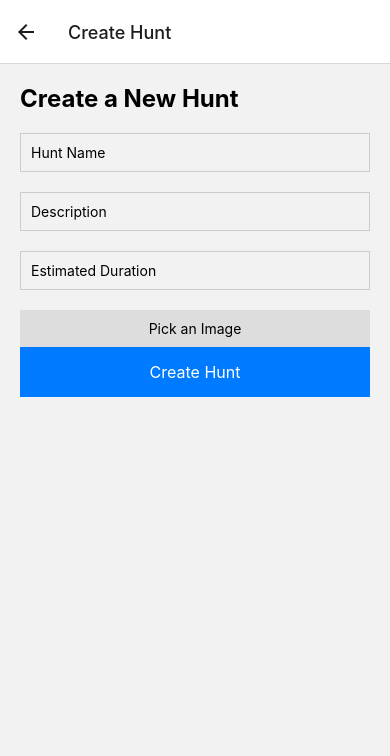
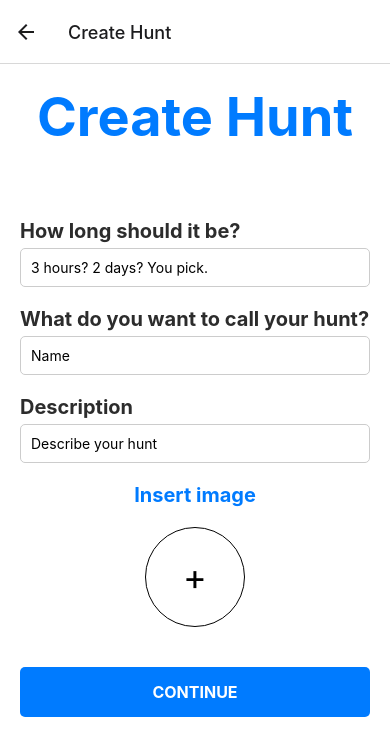
Before and after one commit to Fannynystrom/Hunt, a React Native app: screen /CreateHunt in a window 390 px wide. Shown: the top 756 px of the page. Built offline with nearby package versions, Linux system fonts and the light colour scheme; no server answers.

Commit message:
now when you click on continue in createhunt you get to the invite screen to invite friends, there are all users on the app

```diff
--- a/screens/Hunt/CreateHuntScreen.js
+++ b/screens/Hunt/CreateHuntScreen.js
@@ -1,120 +1,147 @@
 import React, { useState } from 'react';
 import { View, Text, TextInput, Pressable, StyleSheet, Image } from 'react-native';
-import { collection, addDoc } from 'firebase/firestore';
-import { db } from '../../firebaseConfig';
 import * as ImagePicker from 'expo-image-picker';
 
 const CreateHuntScreen = ({ navigation }) => {
-  const [huntName, setHuntName] = useState('');
+  const [title, setTitle] = useState('');
   const [description, setDescription] = useState('');
   const [duration, setDuration] = useState('');
   const [imageUri, setImageUri] = useState(null);
 
-  const handleCreateHunt = async () => {
-    try {
-      const huntRef = await addDoc(collection(db, 'hunts'), {
-        name: huntName,
-        description: description,
-        duration: duration,
-        imageUri: imageUri
-      });
-      console.log('Hunt created with ID:', huntRef.id);
-      navigation.navigate('Invite', { huntId: huntRef.id });
-    } catch (error) {
-      console.error('Error creating hunt:', error);
-    }
+  const handleContinue = () => {
+    navigation.navigate('Invite');
   };
 
-  const pickImage = async () => {
-    let result = await ImagePicker.launchImageLibraryAsync({
+  const handleChoosePhoto = async () => {
+    const { status } = await ImagePicker.requestMediaLibraryPermissionsAsync();
+    if (status !== 'granted') {
+      alert('Sorry, we need camera roll permissions to make this work!');
+      return;
+    }
+
+    const result = await ImagePicker.launchImageLibraryAsync({
       mediaTypes: ImagePicker.MediaTypeOptions.Images,
-      allowsEditing: true,
-      aspect: [4, 3],
       quality: 1,
     });
 
-    if (!result.canceled) {
+    if (!result.cancelled) {
       setImageUri(result.uri);
     }
   };
 
+
+
   return (
     <View style={styles.container}>
-      <Text style={styles.header}>Create a New Hunt</Text>
+      <Text style={styles.screenTitle}>Create Hunt</Text>
+
+      <Text style={styles.inputLabel}>How long should it be?</Text>
       <TextInput
         style={styles.input}
-        placeholder="Hunt Name"
-        value={huntName}
-        onChangeText={setHuntName}
+        placeholder="3 hours? 2 days? You pick."
+        value={duration}
+        onChangeText={setDuration}
       />
+
+      <Text style={styles.inputLabel}>What do you want to call your hunt?</Text>
       <TextInput
         style={styles.input}
-        placeholder="Description"
+        placeholder="Name"
+        value={title}
+        onChangeText={setTitle}
+      />
+
+      <Text style={styles.inputLabel}>Description</Text>
+      <TextInput
+        style={styles.input}
+        placeholder="Describe your hunt"
         value={description}
         onChangeText={setDescription}
       />
-      <TextInput
-        style={styles.input}
-        placeholder="Estimated Duration"
-        value={duration}
-        onChangeText={setDuration}
-      />
-      <Pressable style={styles.imagePicker} onPress={pickImage}>
-        <Text>Pick an Image</Text>
+
+      <Text style={styles.imageLabel}>Insert image</Text>
+      <Pressable style={styles.imageContainer} onPress={handleChoosePhoto}>
+        {imageUri ? (
+          <Image source={{ uri: imageUri }} style={styles.image} />
+        ) : (
+          <Text style={styles.imagePlaceholder}>+</Text>
+        )}
       </Pressable>
-      {imageUri && <Image source={{ uri: imageUri }} style={styles.image} />}
-      <Pressable style={styles.createButton} onPress={handleCreateHunt}>
-        <Text style={styles.buttonText}>Create Hunt</Text>
+
+      <Pressable style={styles.continueButton} onPress={handleContinue}>
+        <Text style={styles.continueButtonText}>CONTINUE</Text>
       </Pressable>
     </View>
   );
 };
 
 const styles = StyleSheet.create({
-  container:
-  { flex: 1,
-    padding: 20
+    container: {
+      flex: 1,
+      padding: 20,
+      backgroundColor: '#fff',
+
     },
+    screenTitle: {
+      fontSize: 54,
+      fontWeight: 'bold',
+      textAlign: 'center',
+      marginBottom: 70,
+      color: '#007BFF',
 
-  header:
-   { fontSize: 24,
+    },
+    inputLabel: {
+      fontSize: 20,
       fontWeight: 'bold',
-      marginBottom: 20
+      color: '#2c2c2c',
+      marginBottom: 5,
     },
-
-  input:
-   { borderWidth: 1,
+    input: {
+      borderWidth: 1,
       borderColor: '#ccc',
+      borderRadius: 5,
       padding: 10,
-     marginBottom: 20
+      marginBottom: 20,
     },
-
-  imagePicker:
-   { padding: 10,
-    backgroundColor: '#ddd',
-    alignItems: 'center'
+    imageLabel: {
+      fontSize: 20,
+      fontWeight: 'bold',
+      color: '#007BFF',
+      marginBottom: 20,
+      textAlign: 'center',
     },
-
-  image:
-   { width: 100,
+    imageContainer: {
+      width: 100,
       height: 100,
-      marginTop: 10
+      borderRadius: 50,
+      borderWidth: 1,
+      borderColor: '#000',
+      justifyContent: 'center',
+      alignItems: 'center',
+      alignSelf: 'center',
+      marginBottom: 40,
     },
-  createButton:
-   { padding: 15,
+    image: {
+      width: '100%',
+      height: '100%',
+      borderRadius: 50,
+    },
+    imagePlaceholder: {
+      fontSize: 36,
+      color: '#000',
+    },
+    continueButton: {
       backgroundColor: '#007BFF',
-      alignItems: 'center'
+      padding: 15,
+      borderRadius: 5,
+      alignItems: 'center',
     },
+    continueButtonText: {
+      color: '#fff',
+      fontSize: 16,
+      fontWeight: 'bold',
+    },
+  });
 
 
-  buttonText:
-   { color: '#fff',
-    fontSize: 16
- },
-
-
-
-
-});
-
 export default CreateHuntScreen;
--- a/screens/Invite/InviteScreen.js
+++ b/screens/Invite/InviteScreen.js
@@ -1,7 +1,9 @@
 import React, { useState, useEffect } from 'react';
-import { View, Text, SectionList, TextInput, Pressable, StyleSheet, Button } from 'react-native';
-import { db, auth } from '../../firebaseConfig';
+import { View, Text, FlatList, TextInput, Pressable, StyleSheet, Image } from 'react-native';
+import { db, storage, auth } from '../../firebaseConfig';
 import { collection, getDocs, addDoc } from 'firebase/firestore';
+import { ref, getDownloadURL } from 'firebase/storage';
+import DefaultProfileImage from '../../assets/ingenProfilbild.png';
 
 const InviteScreen = ({ navigation }) => {
   const [users, setUsers] = useState([]);
@@ -10,10 +12,37 @@ const InviteScreen = ({ navigation }) => {
   const [searchQuery, setSearchQuery] = useState('');
 
   useEffect(() => {
+    if (!auth.currentUser) {
+      console.log('User not authenticated');
+      navigation.navigate('Login');
+      return;
+    }
+
     const fetchUsers = async () => {
       try {
         const querySnapshot = await getDocs(collection(db, 'users'));
-        const usersList = querySnapshot.docs.map(doc => ({ id: doc.id, ...doc.data() }));
+        const usersList = await Promise.all(
+          querySnapshot.docs.map(async (doc) => {
+            const userData = { id: doc.id, ...doc.data() };
+            try {
+              if (userData.imageUri) {
+                userData.avatar = userData.imageUri;
+              } else {
+                const url = await getDownloadURL(ref(storage, `profilePictures/${doc.id}`));
+                userData.avatar = url;
+              }
+            } catch (error) {
+              if (error.code === 'storage/object-not-found' || error.code === 'storage/unauthorized') {
+                console.warn(`Profile picture for ${doc.id} not found or unauthorized, using default image`);
+                userData.avatar = Image.resolveAssetSource(DefaultProfileImage).uri;
+              } else {
+                console.error(`Error fetching profile picture for user ${doc.id}:`, error);
+                userData.avatar = Image.resolveAssetSource(DefaultProfileImage).uri;
+              }
+            }
+            return userData;
+          })
+        );
         setUsers(usersList);
         setFilteredUsers(usersList);
       } catch (error) {
@@ -28,7 +57,7 @@ const InviteScreen = ({ navigation }) => {
     setSearchQuery(query);
     if (query) {
       const filtered = users.filter(user =>
-        user.username.toLowerCase().includes(query.toLowerCase())
+        user.username && user.username.toLowerCase().includes(query.toLowerCase())
       );
       setFilteredUsers(filtered);
     } else {
@@ -46,17 +75,15 @@ const InviteScreen = ({ navigation }) => {
 
   const handleInvite = async () => {
     try {
-      const senderUserId = auth.currentUser.uid;
       for (let userId of selectedUsers) {
         await addDoc(collection(db, 'invitations'), {
           userId,
-          senderUserId,
           status: 'pending'
         });
+        console.log('Invitation sent to user:', userId);
       }
       alert('Invitations sent successfully!');
       setSelectedUsers([]);
-      navigation.navigate('AddPlaces'); // Navigera till AddPlacesScreen efter att ha skickat inbjudningar
     } catch (error) {
       console.error('Error inviting users:', error);
       alert('Failed to invite users. Please try again.');
@@ -70,9 +97,7 @@ const InviteScreen = ({ navigation }) => {
         style={[styles.userItem, isSelected && styles.selectedUserItem]}
         onPress={() => handleSelectUser(item.id)}
       >
-        <View style={[styles.userAvatar, isSelected && styles.selectedUserAvatar]}>
-          <Text style={styles.userInitial}>{item.username[0]}</Text>
-        </View>
+        <Image source={{ uri: item.avatar }} style={styles.userAvatar} />
         <Text style={styles.username}>{item.username}</Text>
         {isSelected && <Text style={styles.checkmark}>✓</Text>}
       </Pressable>
@@ -81,15 +106,9 @@ const InviteScreen = ({ navigation }) => {
 
   const alphabet = 'ABCDEFGHIJKLMNOPQRSTUVWXYZ'.split('');
 
-  const renderSectionHeader = ({ section: { title } }) => (
-    <View style={styles.sectionHeader}>
-      <Text style={styles.sectionHeaderText}>{title}</Text>
-    </View>
-  );
-
   const groupedUsers = alphabet.map(letter => ({
     title: letter,
-    data: filteredUsers.filter(user => user.username[0].toUpperCase() === letter)
+    data: filteredUsers.filter(user => user.username && user.username[0].toUpperCase() === letter)
   })).filter(group => group.data.length > 0);
 
   return (
@@ -101,21 +120,18 @@ const InviteScreen = ({ navigation }) => {
         value={searchQuery}
         onChangeText={handleSearch}
       />
-      <View style={styles.listContainer}>
-        <SectionList
-          sections={groupedUsers}
-          keyExtractor={(item) => item.id}
-          renderItem={renderUserItem}
-          renderSectionHeader={renderSectionHeader}
-          stickySectionHeadersEnabled
-        />
-        <View style={styles.alphabetContainer}>
-          {groupedUsers.map(({ title }) => (
-            <Pressable key={title}>
-              <Text style={styles.alphabetLetter}>{title}</Text>
-            </Pressable>
-          ))}
-        </View>
+      <View style={styles.alphabetContainer}>
+        {groupedUsers.map(({ title, data }) => (
+          <View key={title} style={styles.letterGroup}>
+            <Text style={styles.sectionHeaderText}>{title}</Text>
+            <FlatList
+              data={data}
+              keyExtractor={(item) => item.id}
+              renderItem={renderUserItem}
+              horizontal
+            />
+          </View>
+        ))}
       </View>
       <Pressable style={styles.inviteButton} onPress={handleInvite}>
         <Text style={styles.inviteButtonText}>INVITE</Text>
@@ -124,94 +140,6 @@ const InviteScreen = ({ navigation }) => {
   );
 };
 
-const styles = StyleSheet.create({
-  container: {
-    flex: 1,
-    backgroundColor: '#fff',
-    padding: 16,
-  },
-  header: {
-    fontSize: 24,
-    fontWeight: 'bold',
-    marginBottom: 16,
-  },
-  searchInput: {
-    height: 40,
-    borderColor: '#ccc',
-    borderWidth: 1,
-    borderRadius: 5,
-    paddingHorizontal: 10,
-    marginBottom: 16,
-  },
-  listContainer: {
-    flex: 1,
-    flexDirection: 'row',
-  },
-  userItem: {
-    flexDirection: 'row',
-    alignItems: 'center',
-    padding: 10,
-    borderBottomWidth: 1,
-    borderBottomColor: '#eee',
-  },
-  selectedUserItem: {
-    backgroundColor: '#e0f7fa',
-  },
-  userAvatar: {
-    width: 40,
-    height: 40,
-    borderRadius: 20,
-    backgroundColor: '#007BFF',
-    justifyContent: 'center',
-    alignItems: 'center',
-    marginRight: 10,
-  },
-  selectedUserAvatar: {
-    backgroundColor: '#e0f7fa',
-  },
-  userInitial: {
-    color: '#fff',
-    fontSize: 18,
-  },
-  username: {
-    fontSize: 14,
-  },
-  checkmark: {
-    marginLeft: 'auto',
-    color: 'green',
-    fontSize: 18,
-  },
-  inviteButton: {
-    backgroundColor: '#007BFF',
-    paddingVertical: 15,
-    borderRadius: 25,
-    justifyContent: 'center',
-    alignItems: 'center',
-    marginTop: 20,
-  },
-  inviteButtonText: {
-    color: '#fff',
-    fontSize: 18,
-    fontWeight: 'bold',
-  },
-  sectionHeader: {
-    backgroundColor: '#f5f5f5',
-    paddingVertical: 5,
-    paddingHorizontal: 10,
-  },
-  sectionHeaderText: {
-    fontSize: 16,
-    fontWeight: 'bold',
-  },
-  alphabetContainer: {
-    marginLeft: 10,
-    alignItems: 'center',
-  },
-  alphabetLetter: {
-    fontSize: 16,
-    color: '#007BFF',
-    paddingVertical: 2,
-  },
-});
+
 
 export default InviteScreen;
```
Lines whose indentation alone changed are shown as unchanged.
